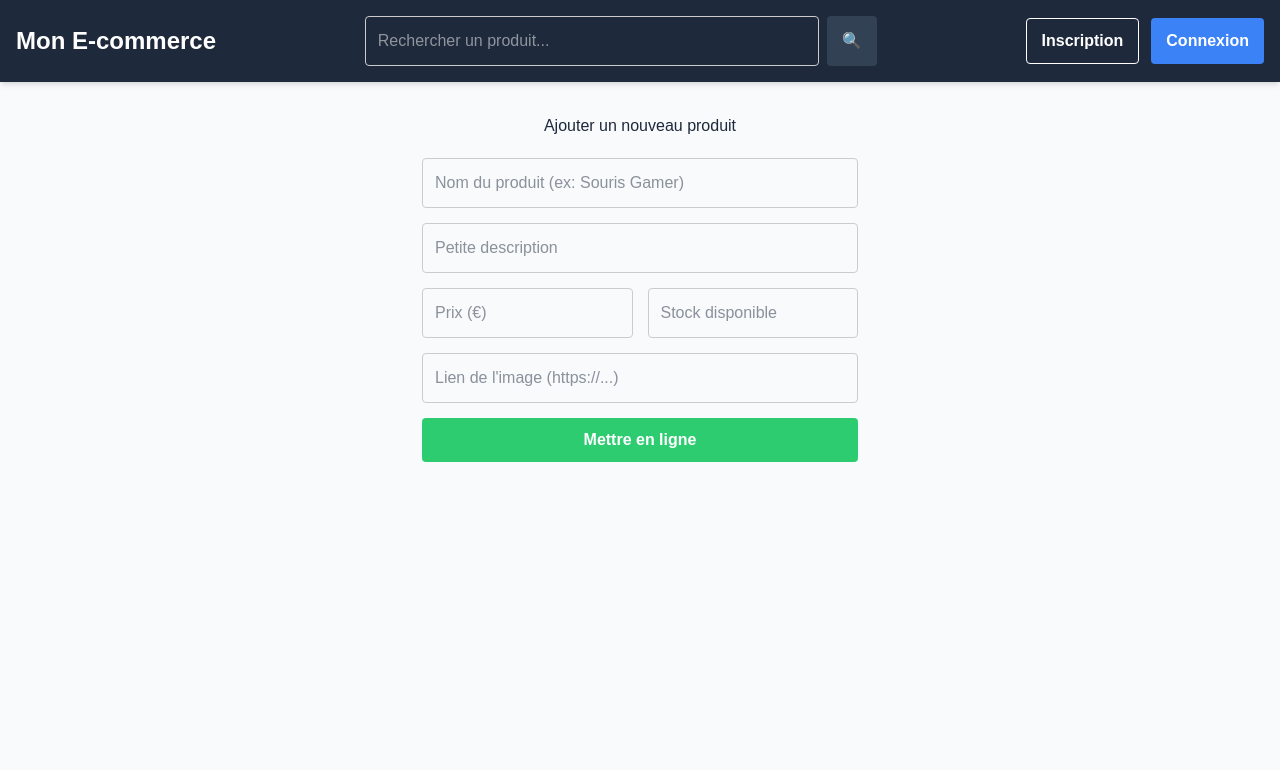
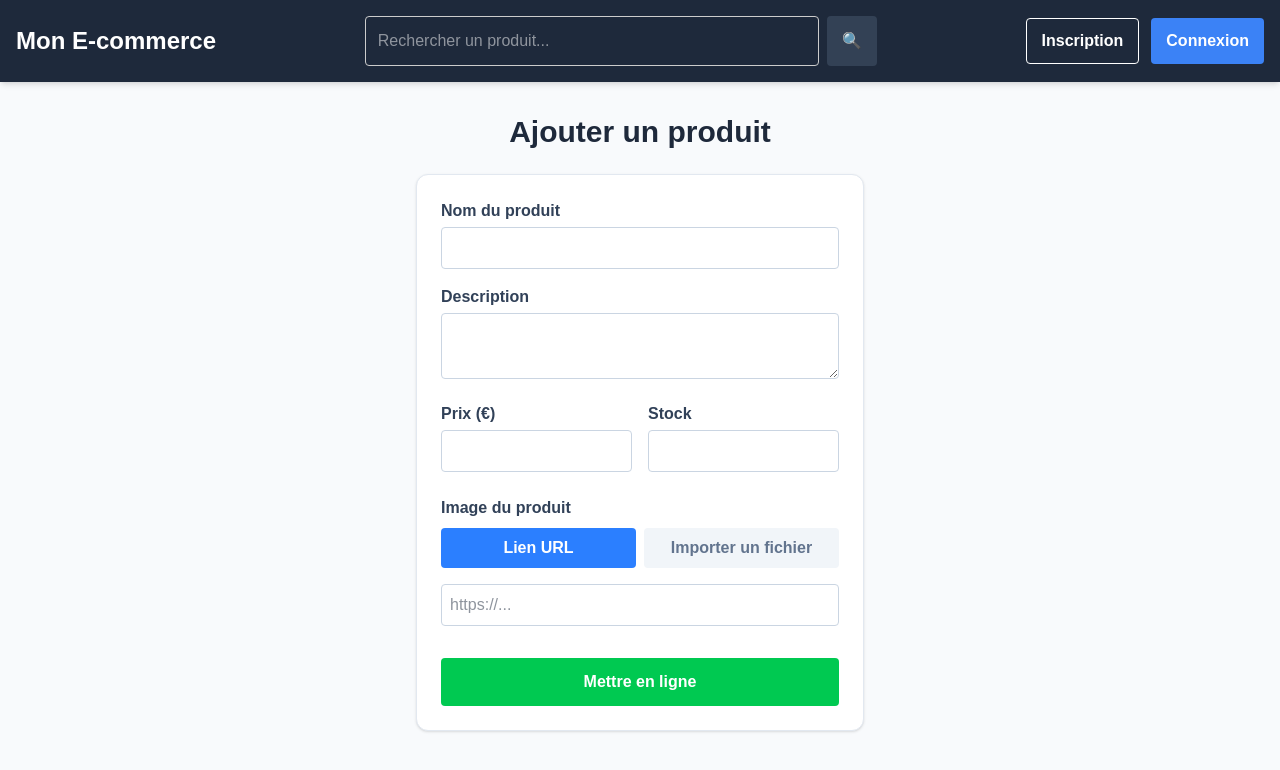
Before and after one commit to mathealboidelo/mon-ecommerce-fullstack, a React app in the folder frontend/: page /ajouter-produit in a window 1280 px wide. Shown: the top 770 px of the page. Built offline with nearby package versions, Linux system fonts and the light colour scheme; the HTML template or start-up script is replaced by a standard one.

Commit message:
Ajout fonctionnalite ajout image

```diff
--- a/frontend/package.json
+++ b/frontend/package.json
@@ -15,6 +15,7 @@
     "rc-slider": "^11.1.9",
     "react": "^19.2.0",
     "react-dom": "^19.2.0",
+    "react-dropzone": "^15.0.0",
     "react-router-dom": "^7.13.1",
     "react-select": "^5.10.2",
     "react-simple-star-rating": "^5.1.7",
--- a/frontend/src/pages/AddProduct.jsx
+++ b/frontend/src/pages/AddProduct.jsx
@@ -1,86 +1,144 @@
-import { useState } from 'react';
+import { useState, useCallback } from 'react';
 import { useNavigate } from 'react-router-dom';
-import Input from '../components/Input';
-import Button from '../components/Button';
+import { useDropzone } from 'react-dropzone';
 
 function AddProduct() {
   const navigate = useNavigate();
-  // Notre boîte pour stocker les infos du futur produit
-  const [formData, setFormData] = useState({
-    name: '',
-    description: '',
-    price: '',
-    imageUrl: '',
-    stock: ''
+  const [product, setProduct] = useState({ name: '', description: '', price: '', stock: '' });
+  const [imageUrl, setImageUrl] = useState(''); // Pour l'option URL
+  const [uploadMethod, setUploadMethod] = useState('url'); // 'url' ou 'file'
+  const [selectedFile, setSelectedFile] = useState(null); // Pour l'option Fichier
+  const [isUploading, setIsUploading] = useState(false);
+
+  // Configuration de la zone de Glisser-Déposer
+  const onDrop = useCallback(acceptedFiles => {
+    setSelectedFile(acceptedFiles[0]);
+  }, []);
+  const { getRootProps, getInputProps, isDragActive } = useDropzone({
+    onDrop,
+    accept: { 'image/*': [] },
+    maxFiles: 1
   });
 
   const handleSubmit = async (e) => {
     e.preventDefault();
-
-    // 1. On récupère notre bracelet VIP dans le coffre-fort
     const token = localStorage.getItem('token');
 
-    // Petite sécurité côté frontend au cas où...
     if (!token) {
       alert("Tu dois être connecté pour faire ça !");
       navigate('/connexion');
       return;
     }
 
+    setIsUploading(true);
+    let finalImageUrl = imageUrl;
+
+    // Si l'utilisateur a choisi d'importer un fichier
+    if (uploadMethod === 'file' && selectedFile) {
+      const formData = new FormData();
+      formData.append('file', selectedFile);
+      formData.append('upload_preset', 'ml_default'); // 🚨 À REMPLACER
+      formData.append('cloud_name', 'dcp56pgs8'); // 🚨 À REMPLACER
+
+      try {
+        // Envoi de l'image à Cloudinary
+        const cloudRes = await fetch(`https://api.cloudinary.com/v1_1/dcp56pgs8/image/upload`, {
+          method: 'POST',
+          body: formData
+        }); // 🚨 N'oublie pas de remplacer TON_CLOUD_NAME dans l'URL aussi !
+
+        const cloudData = await cloudRes.json();
+        finalImageUrl = cloudData.secure_url; // On récupère le lien généré
+      } catch (err) {
+        console.error("Erreur upload Cloudinary:", err);
+        alert("Erreur lors de l'upload de l'image.");
+        setIsUploading(false);
+        return;
+      }
+    }
+
+    // Envoi des données au Backend
     try {
-      // 2. On tire vers notre API...
       const response = await fetch(`${import.meta.env.VITE_API_URL}/api/products`, {
         method: 'POST',
         headers: {
           'Content-Type': 'application/json',
-          // 🚨 LE VOILÀ ! On montre le bracelet au vigile (le Middleware du backend)
           'Authorization': `Bearer ${token}`
         },
-        // On s'assure que le prix et le stock sont bien envoyés comme des nombres
         body: JSON.stringify({
-          ...formData,
-          price: parseFloat(formData.price),
-          stock: parseInt(formData.stock, 10)
+          ...product,
+          price: parseFloat(product.price),
+          stock: parseInt(product.stock, 10),
+          imageUrl: finalImageUrl // On envoie soit l'URL texte, soit l'URL Cloudinary
         })
       });
 
       if (response.ok) {
-        alert("🎉 Produit ajouté avec succès dans la vitrine !");
-        navigate('/'); // On retourne voir la vitrine
+        alert("🎉 Produit ajouté avec succès !");
+        navigate('/');
       } else {
         const data = await response.json();
-        alert(`Erreur du vigile : ${data.error}`);
+        alert(`Erreur : ${data.error}`);
       }
-    } catch (error) {
-      console.error("Erreur :", error);
+    } catch (err) {
+      console.error("Erreur Backend:", err);
+    } finally {
+      setIsUploading(false);
     }
   };
 
   return (
-    <div style={{ padding: '2rem', maxWidth: '500px', margin: '0 auto' }}>
-      <h2 style={{ textAlign: 'center', marginBottom: '20px' }}>Ajouter un nouveau produit</h2>
+    <div className="p-8 max-w-lg mx-auto">
+      <h2 className="text-3xl font-extrabold mb-6 text-slate-800 text-center">Ajouter un produit</h2>
 
-      <form onSubmit={handleSubmit} style={{ display: 'flex', flexDirection: 'column', gap: '15px' }}>
+      <form onSubmit={handleSubmit} className="bg-white p-6 rounded-xl shadow-sm border border-slate-200 flex flex-col gap-4">
 
-        <Input type="text" placeholder="Nom du produit (ex: Souris Gamer)" required
-          value={formData.name} onChange={(e) => setFormData({ ...formData, name: e.target.value })} />
-
-        <Input type="text" placeholder="Petite description" required
-          value={formData.description} onChange={(e) => setFormData({ ...formData, description: e.target.value })} />
-
-        <div style={{ display: 'flex', gap: '15px' }}>
-          <Input type="number" placeholder="Prix (€)" required
-            value={formData.price} onChange={(e) => setFormData({ ...formData, price: e.target.value })} />
-
-          <Input type="number" placeholder="Stock disponible" required
-            value={formData.stock} onChange={(e) => setFormData({ ...formData, stock: e.target.value })} />
+        <div>
+          <label className="font-bold text-slate-700 block mb-1">Nom du produit</label>
+          <input type="text" required value={product.name} onChange={(e) => setProduct({ ...product, name: e.target.value })} className="w-full p-2 border border-slate-300 rounded focus:outline-none focus:border-blue-500" />
         </div>
 
-        <Input type="url" placeholder="Lien de l'image (https://...)"
-          value={formData.imageUrl} onChange={(e) => setFormData({ ...formData, imageUrl: e.target.value })} />
+        <div>
+          <label className="font-bold text-slate-700 block mb-1">Description</label>
+          <textarea required value={product.description} onChange={(e) => setProduct({ ...product, description: e.target.value })} className="w-full p-2 border border-slate-300 rounded focus:outline-none focus:border-blue-500" />
+        </div>
 
-        <Button type="submit" text="Mettre en ligne" bgColor="#2ecc71" textColor="white" fullWidth={true} />
+        <div className="flex gap-4">
+          <div className="flex-1">
+            <label className="font-bold text-slate-700 block mb-1">Prix (€)</label>
+            <input type="number" required value={product.price} onChange={(e) => setProduct({ ...product, price: e.target.value })} className="w-full p-2 border border-slate-300 rounded focus:outline-none focus:border-blue-500" />
+          </div>
+          <div className="flex-1">
+            <label className="font-bold text-slate-700 block mb-1">Stock</label>
+            <input type="number" required value={product.stock} onChange={(e) => setProduct({ ...product, stock: e.target.value })} className="w-full p-2 border border-slate-300 rounded focus:outline-none focus:border-blue-500" />
+          </div>
+        </div>
 
+        {/* SÉLECTEUR DE MÉTHODE D'IMAGE */}
+        <div className="mt-2">
+          <label className="font-bold text-slate-700 block mb-2">Image du produit</label>
+          <div className="flex gap-2 mb-4">
+            <button type="button" onClick={() => setUploadMethod('url')} className={`flex-1 py-2 rounded font-bold transition-colors ${uploadMethod === 'url' ? 'bg-blue-500 text-white' : 'bg-slate-100 text-slate-500 hover:bg-slate-200'}`}>Lien URL</button>
+            <button type="button" onClick={() => setUploadMethod('file')} className={`flex-1 py-2 rounded font-bold transition-colors ${uploadMethod === 'file' ? 'bg-blue-500 text-white' : 'bg-slate-100 text-slate-500 hover:bg-slate-200'}`}>Importer un fichier</button>
+          </div>
+
+          {uploadMethod === 'url' ? (
+            <input type="url" placeholder="https://..." value={imageUrl} onChange={(e) => setImageUrl(e.target.value)} className="w-full p-2 border border-slate-300 rounded focus:outline-none focus:border-blue-500" />
+          ) : (
+            <div {...getRootProps()} className={`p-8 border-2 border-dashed rounded-lg text-center cursor-pointer transition-colors ${isDragActive ? 'border-blue-500 bg-blue-50' : 'border-slate-300 hover:border-slate-400 bg-slate-50'}`}>
+              <input {...getInputProps()} />
+              {selectedFile ? (
+                <p className="text-green-600 font-bold">✅ {selectedFile.name}</p>
+              ) : (
+                <p className="text-slate-500">Glisse une image ici, ou clique pour sélectionner</p>
+              )}
+            </div>
+          )}
+        </div>
+
+        <button type="submit" disabled={isUploading} className={`mt-4 py-3 rounded font-bold text-white transition-colors ${isUploading ? 'bg-slate-400 cursor-not-allowed' : 'bg-green-500 hover:bg-green-600'}`}>
+          {isUploading ? 'Création en cours...' : 'Mettre en ligne'}
+        </button>
       </form>
     </div>
   );
```
Also changed, not shown: 1 other file (tests, documents, lock files or other folders).
